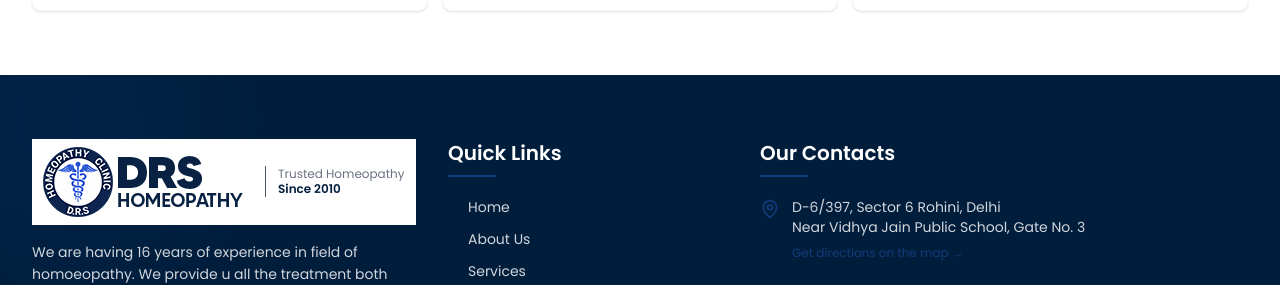
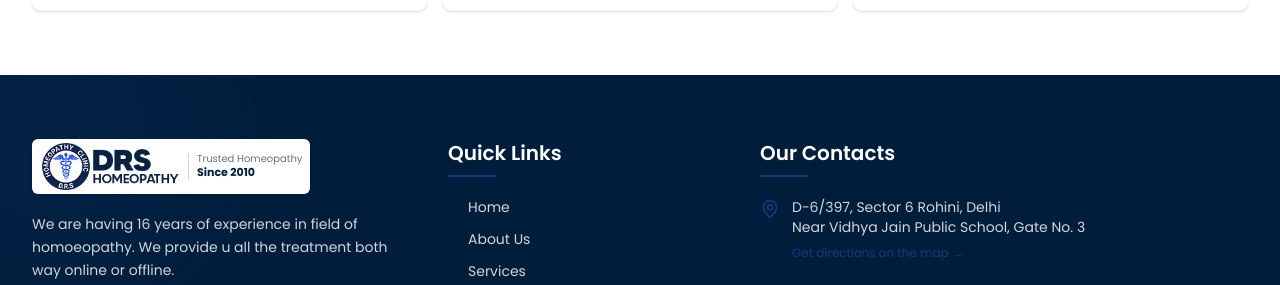
Before and after one commit to Genesisvirtue18/DRS-Homeopathy, a Next.js app: page /about in a window 1280 px wide. Shown: the part 1800-2085 px from the top of the page. Built offline with nearby package versions, Linux system fonts and the light colour scheme.

Commit message:
changes done

```diff
--- a/sections/home/Footer/Footer.tsx
+++ b/sections/home/Footer/Footer.tsx
@@ -43,24 +43,32 @@ export default function Footer() {
           <div className="lg:col-span-4">
             <div className="flex flex-col md:flex-row lg:flex-col gap-6">
               <div>
-  <Link href="/" className="group bg-white relative flex items-center">
-    <div className="absolute -inset-2 rounded-2xl bg-gradient-to-r from-[#6EDC8C]/20 to-transparent opacity-0 blur-xl group-hover:opacity-100 transition duration-500"></div>
-    <div className="relative">
+             <Link
+  href="/"
+  className="group relative inline-flex items-center rounded-md bg-white px-2 py-1 shadow-sm"
+>
+  {/* Logo */}
+  <div className="relative flex items-center">
     <Image
       src="/images/footer-logo.png"
       alt="DRS Homeopathy"
-        width={100}
-        height={70}
-        className="h-auto w-auto  rounded-lg p-2 transition-all duration-300 group-hover:scale-105"
+      width={140}
+      height={45}
+      className="h-auto w-[110px] md:w-[140px] transition-all duration-300 group-hover:scale-105"
     />
   </div>
-    {/* Brand Tagline */}
-    <div className="hidden ml-3 pl-3 border-l border-gray-600 lg:block">
-      <p className="text-xs text-gray-500 leading-tight">Trusted Homeopathy</p>
-      <p className="text-xs font-semibold text-[#001E3C]">Since 2010</p>
+
+  {/* Tagline */}
+  <div className="ml-2 border-l border-gray-300 pl-2">
+    <p className="text-[8px] leading-tight text-gray-500 md:text-[10px]">
+      Trusted Homeopathy
+    </p>
+
+    <p className="text-[9px] font-bold leading-tight text-[#001E3C] md:text-[11px]">
+      Since 2010
+    </p>
   </div>
 </Link>
-
                 {/* Description text - Not clickable */}
                 <p className="mt-4 text-sm text-gray-300 leading-relaxed max-w-md">
                   We are having 16 years of experience in field of homoeopathy. We provide u all the treatment both way online or offline.
--- a/sections/home/Navbar/Navbar.tsx
+++ b/sections/home/Navbar/Navbar.tsx
@@ -313,6 +313,8 @@ export default function Navbar() {
         </div>
 
         {/* MOBILE BUTTON */}
+        {/* MOBILE BUTTON */}
+        {!open && (
           <button
             onClick={() => setOpen(true)}
             className="relative z-[1001] lg:hidden"
@@ -322,6 +324,7 @@ export default function Navbar() {
               <Menu className="h-4 w-4 text-white" />
             </div>
           </button>
+        )}
       </nav>
 
       {/* MOBILE MENU */}
@@ -332,16 +335,30 @@ export default function Navbar() {
           }`}
       >
         <div className="flex h-full flex-col overflow-y-auto">
-          <div className="flex mt-4 items-center justify-between border-b border-gray-100 px-6 py-4">
-            <Link href="/" onClick={() => setOpen(false)}>
+          <div className="mt-3 flex items-center justify-between border-b border-gray-100 px-4 py-3">
+            <Link
+  href="/"
+  onClick={() => setOpen(false)}
+  className="flex items-center rounded-lg bg-white px-2 py-1 "
+>
   <Image
     src="/images/logo.png"
     alt="DRS Homeopathy"
-                width={150}
-                height={50}
-                className="h-auto w-auto"
+    width={120}
+    height={40}
+    className="h-auto w-[95px]"
     priority
   />
+
+  <div className="ml-2 border-l border-gray-300 pl-2">
+    <p className="text-[8px] leading-tight text-gray-500">
+      Trusted Homeopathy
+    </p>
+
+    <p className="text-[9px] font-bold leading-tight text-[#001E3C]">
+      Since 2010
+    </p>
+  </div>
 </Link>
 
             <button
```
Lines whose indentation alone changed are shown as unchanged.
